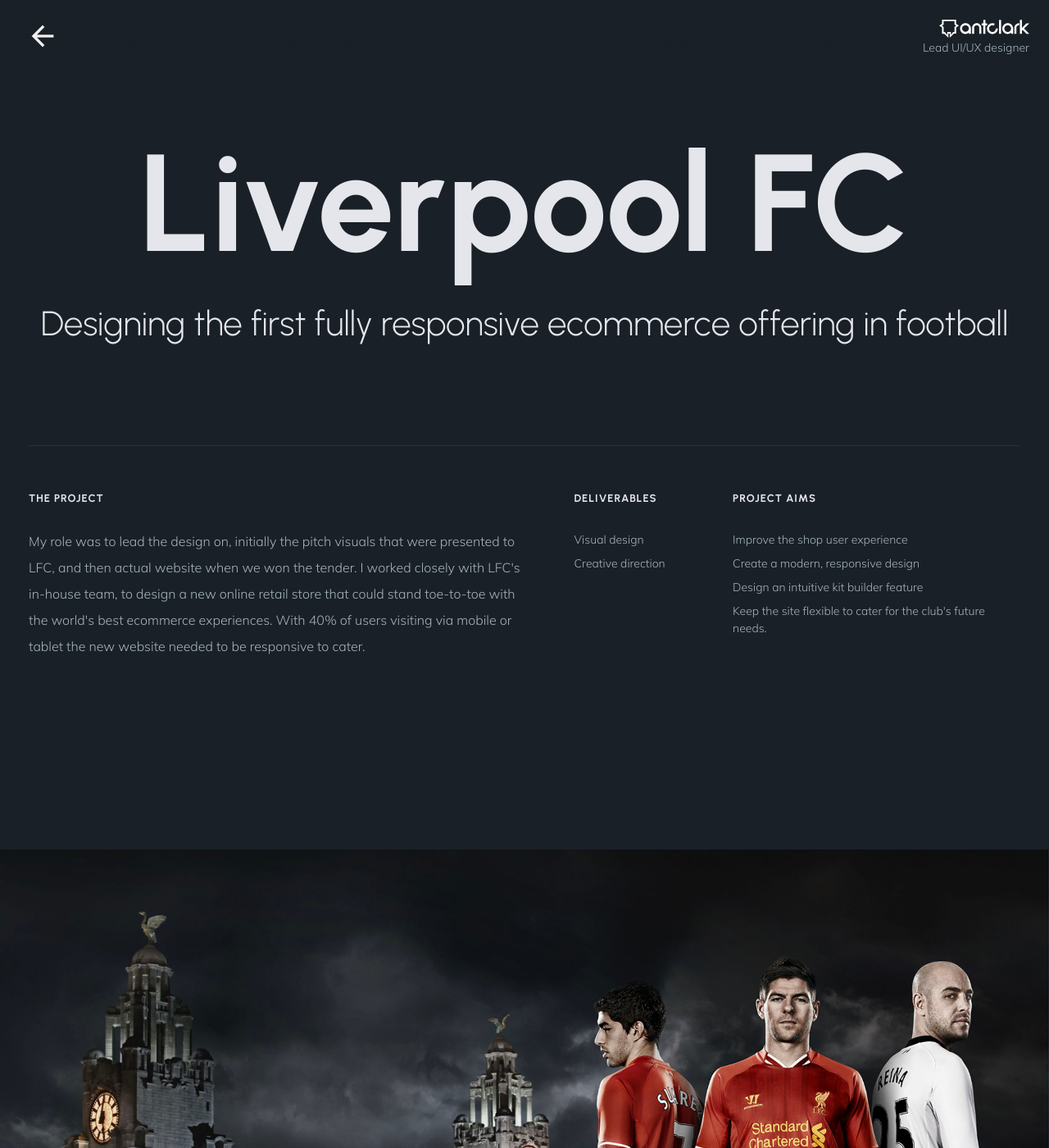
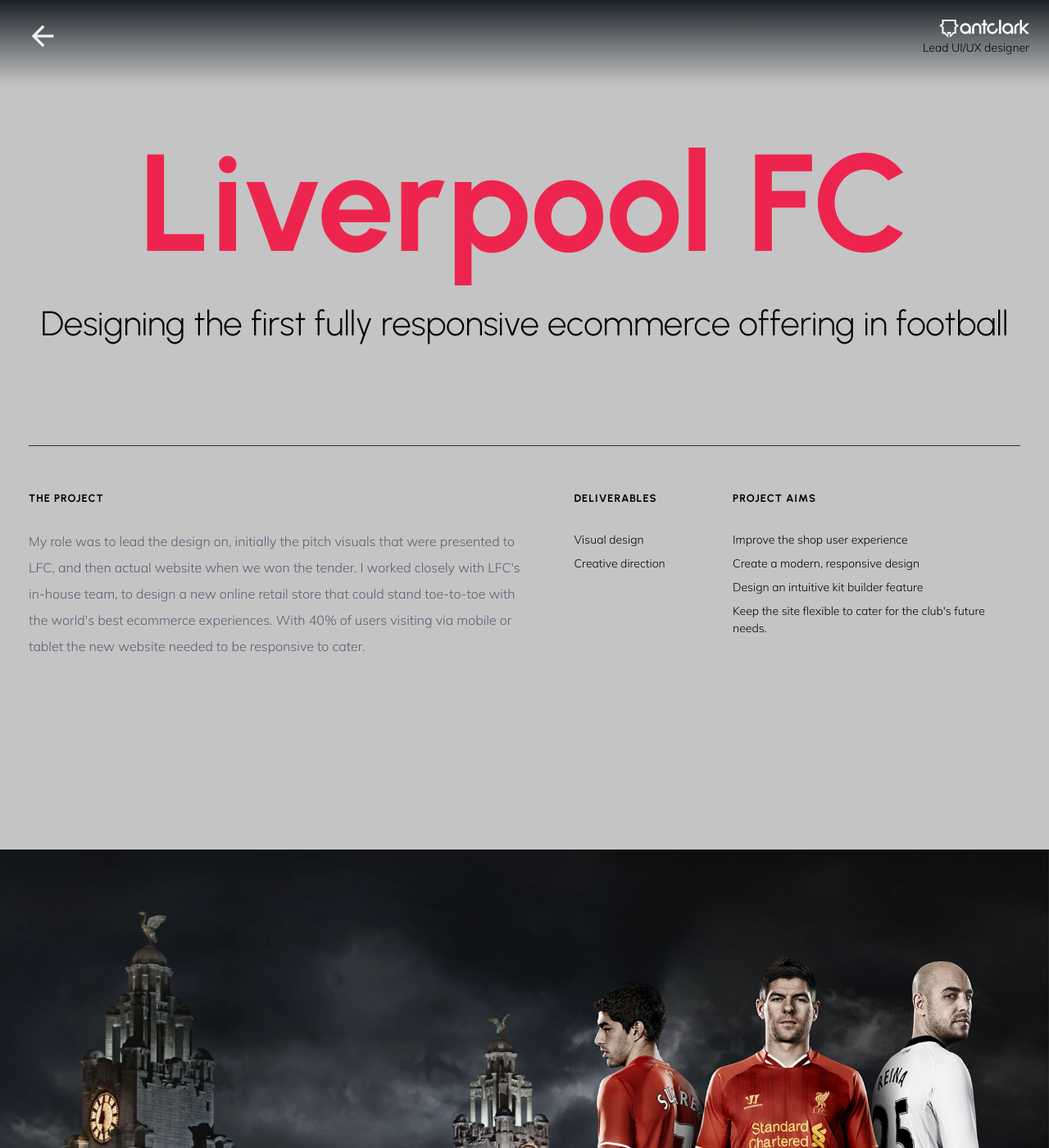
Before and after one commit to anthony-clark/AnthonyClark.github.io, a Jekyll site: the page Liverpool-fc-store.html, which Jekyll copies as it is, in a window 1280 px wide and 1400 px high. Shown: the whole window at 82% size. Built offline with Jekyll 4.4.1, drawn with Linux system fonts in a browser that asks for light colours; nearby versions of some CDN libraries.

Commit message:
hero tweaks

```diff
--- a/Liverpool-fc-store.html
+++ b/Liverpool-fc-store.html
@@ -16,7 +16,7 @@
 
 
 		</head>
-		<body>
+		<body id="lfc">
 			<nav>
 	    		<a href="/index.html" class="back-button"><span class="material-icons-outlined">arrow_back</span></a>
 				<div><img src="images/ant-logo-white.svg" alt="Design showing flexible modules example"><span>Lead UI/UX designer</span></div>
--- a/css/main.css
+++ b/css/main.css
@@ -1,4 +1,4 @@
-body,html {
+body {
     color: #A5B4BB;
     font-size: .95em;
     margin:0;
@@ -9,12 +9,38 @@
     background-size: 1280px;
     background-position: top center;
 }
-
+body#lfc, html#lfc {
+    color: #000405;
+    background: #C4C4C4;
+}
+body#lfc h1 {
+    color: #ED254E;
+}
+body#lfc h2 {
+    color: #000405;
+
+}
+body#lfc h3 {
+    color: #000405;
+}
+body#lfc h4{
+    color: #000405;
+}
+body#lfc h4.template-features {
+    color: #000405;
+}
+body#lfc p {
+    color:#595F72;
+}
+body#lfc nav{
+    background-image:linear-gradient(to bottom,rgb(26, 32, 39) 0%,rgba(26, 32, 39, 0) 100%);
+    }
 #sitewrapper{
     overflow-x: hidden;
     width: 100%;
     position: relative
 }
+
 body.homepage {
 
     /*background: #151A24;*/
@@ -307,10 +333,9 @@
     color: #e4e6eb;
     display: grid;
     align-items: center;
-    text-align: center;
-    height: 1080px;
-    margin: 0 auto;
-    width: 60%;
+    height:1120px;
+    margin: 0;
+    width: 1000px;
     text-shadow: 1px 6px 40px #1A202C;
 }
 .hero-image.playmaker{
@@ -332,7 +357,7 @@
     background-image: url("../images/avfc/avfc-hero.jpg");
 }
 .hero-image.playmaker-templates{
-    /*background-image: url("../images/playmaker/playermaker-template-hero-v2.jpg");*/
+    background-image: url("../images/playmaker/playmaker-template-hero.jpg");
     background-position: 0% 30%;
 }
 #home-project-list{
@@ -1124,8 +1149,8 @@
         .container{
             max-width:1440px;
           }
-        .container.narrow{
-            max-width:1024px;
+        .container.narrow, .container.narrow-small-margin{
+            max-width:1080px;
           }
           .sticky-content{
             position: -webkit-sticky;
@@ -1145,7 +1170,7 @@
 #case-study-intro h2 {
     font-size: 44px;
     line-height: 48px;
-    padding: 0 0 48px 0;
+    padding: 0 0 160px 0;
 }
 .container.narrow p{
     font-size: 18px;
@@ -1173,8 +1198,8 @@
 }
 
 .responsive-views h2 {
-    font-size: 88px;
-    line-height: 90px;
+    font-size: 136px;
+    line-height: 144px;
 }
 ul li {
     font-size: 16px;
--- a/playmaker-platform.html
+++ b/playmaker-platform.html
@@ -61,7 +61,7 @@
 
 
 </div>
-<div class="hero-image playmaker"><h2 class="larger-h2"></h2></div>
+<div class="hero-image playmaker"><div class="container"><h2 class="larger-h2">Creating Playmaker</h2></div></div>
 <div class="container narrow">
 	<h3>Atomic Design Approach</h3>
 	<p>Having three clubs already signed up to the platform we needed to follow a process that would streamline every part of the design and development process - enter Atomic Design. This approach allowed for quicker wireframing and visual designs of templates for each club to sign off. It also made it simpler, building a design system for each club which in turn meant Front-end had a style guide to follow to keep everything consistent during the build.</p>
@@ -115,7 +115,7 @@
 
 
 
-<div class="hero-image playmaker-templates"><h2>The Key Templates</h2></div>
+<div class="hero-image playmaker-templates"><div class="container"><h2>The Key Templates</h2></div></div>
 <div class="container screenshot">
 <div class="screenshot-info sticky-content">
 	<h3>Homepage</h3>
```
Also changed, not shown: images/playmaker/playmaker-hero-2.jpg (added), 1 other file.
